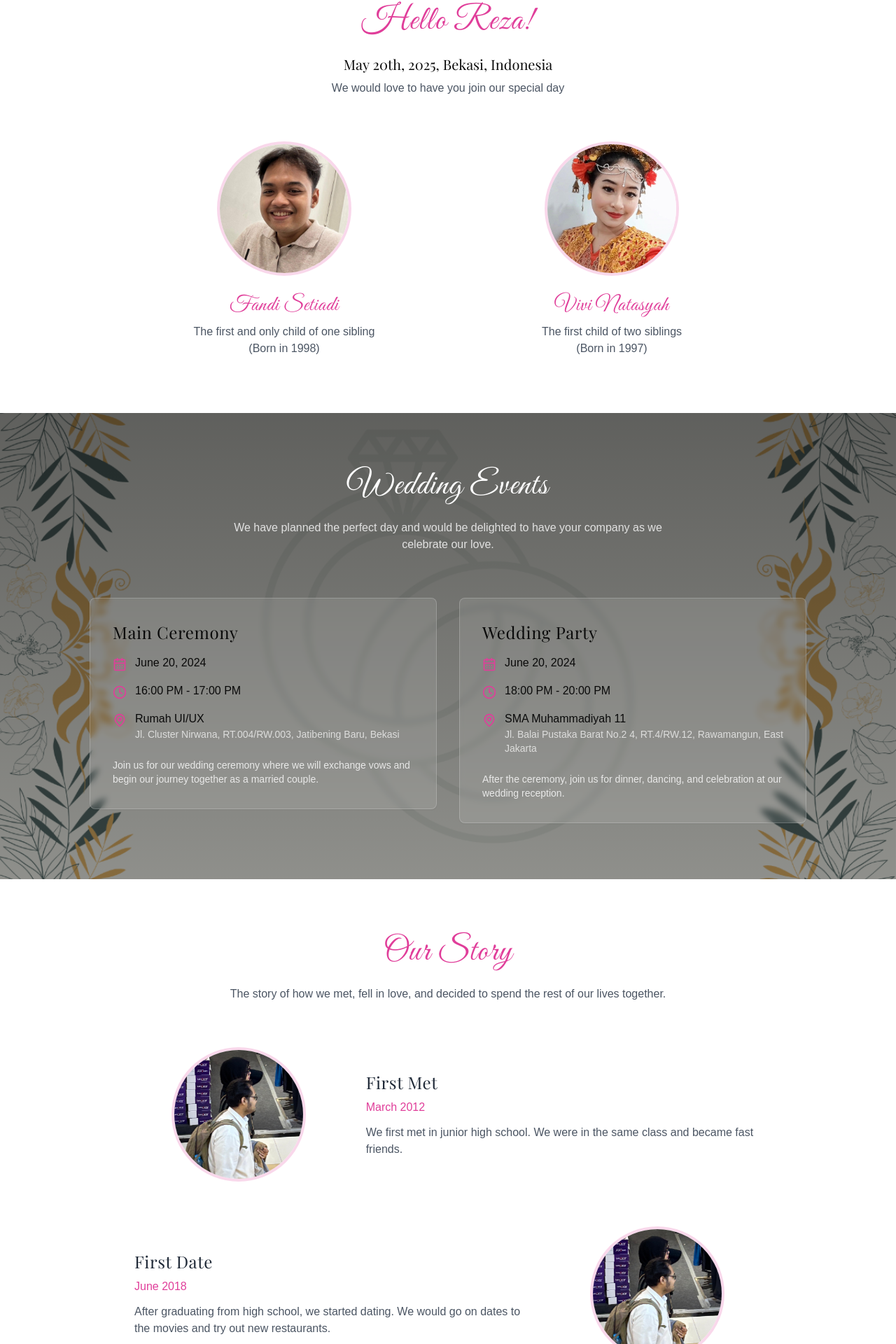
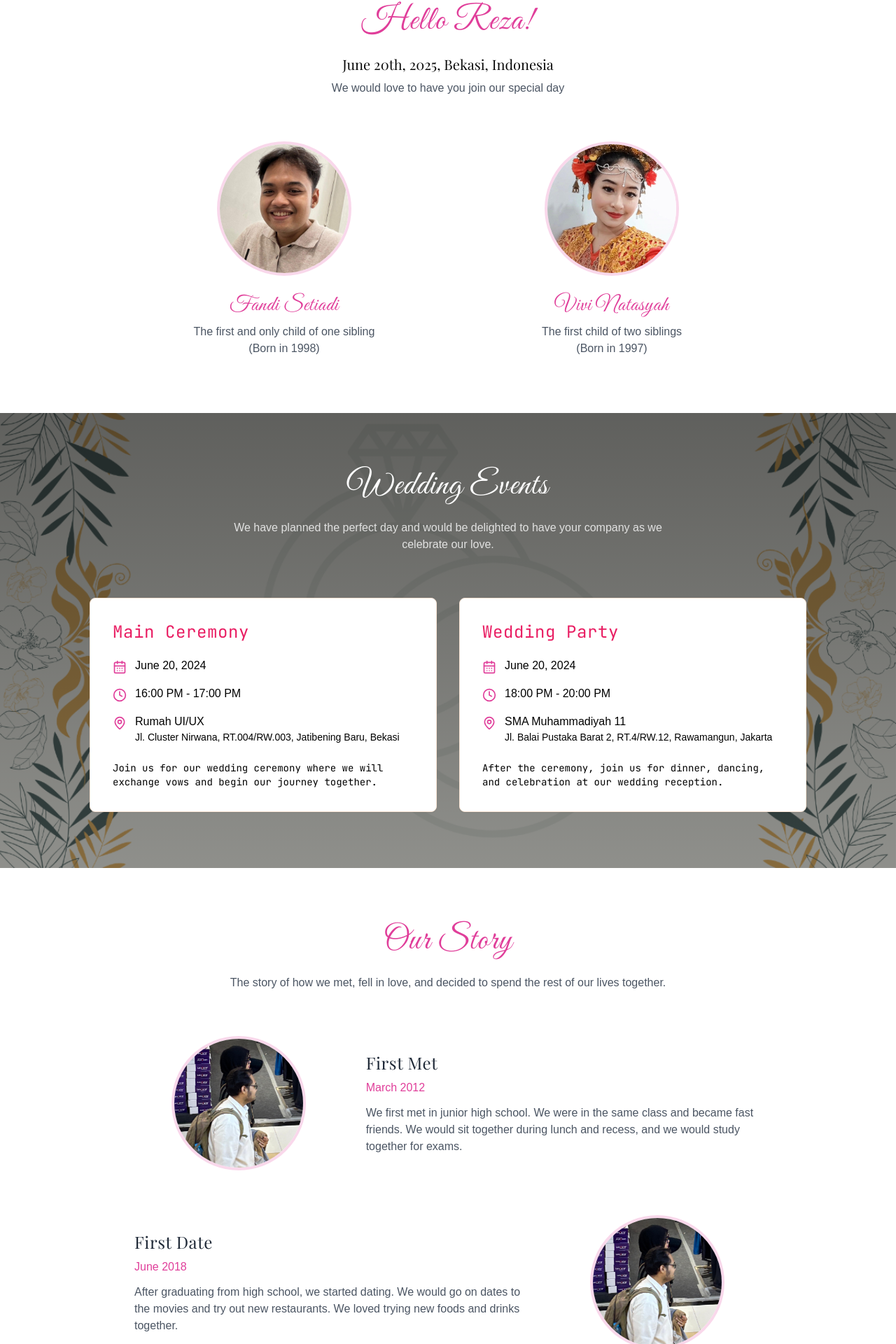
Before and after one commit to mrezakhalafi/planify-app, a Next.js app: page / in a window 1280 px wide. Shown: the part 874-2794 px from the top of the page at 70% size. Built offline with nearby package versions, Linux system fonts and the light colour scheme; a web font is replaced by a local one.

Commit message:
Checkpoint all section

```diff
--- a/components/countdown-section.tsx
+++ b/components/countdown-section.tsx
@@ -52,7 +52,7 @@ export default function CountdownSection() {
   }, []);
 
   return (
-    <section id="countdown" className="countdown-gradient py-24 text-white">
+    <section id="countdown" className="countdown-gradient py-40 text-white">
       <div className="container mx-auto px-4 text-center">
         <div className={`${isVisible ? 'animate-fade-in' : 'opacity-0'}`}>
           <div className="mb-8">
--- a/components/details-section.tsx
+++ b/components/details-section.tsx
@@ -27,7 +27,7 @@ export default function DetailsSection() {
         <div className={`text-center mb-16 ${isVisible ? 'animate-fade-in' : 'opacity-0'}`}>
           <h2 className="font-script text-primary text-5xl mb-6">Hello Reza!</h2>
           <div className="max-w-2xl mx-auto">
-            <p className="text-xl font-playfair mb-2">May 20th, 2025, Bekasi, Indonesia</p>
+            <p className="text-xl font-playfair mb-2">June 20th, 2025, Bekasi, Indonesia</p>
             <p className="text-gray-600">We would love to have you join our special day</p>
           </div>
         </div>
--- a/components/events-section.tsx
+++ b/components/events-section.tsx
@@ -29,14 +29,14 @@ export default function EventsSection() {
       time: "16:00 PM - 17:00 PM",
       location: "Rumah UI/UX",
       address: "Jl. Cluster Nirwana, RT.004/RW.003, Jatibening Baru, Bekasi",
-      description: "Join us for our wedding ceremony where we will exchange vows and begin our journey together as a married couple."
+      description: "Join us for our wedding ceremony where we will exchange vows and begin our journey together."
     },
     {
       title: "Wedding Party",
       date: "June 20, 2024",
       time: "18:00 PM - 20:00 PM",
       location: "SMA Muhammadiyah 11",
-      address: "Jl. Balai Pustaka Barat No.2 4, RT.4/RW.12, Rawamangun, East Jakarta",
+      address: "Jl. Balai Pustaka Barat 2, RT.4/RW.12, Rawamangun, Jakarta",
       description: "After the ceremony, join us for dinner, dancing, and celebration at our wedding reception."
     }
   ];
@@ -58,35 +58,35 @@ export default function EventsSection() {
               className={`${isVisible ? 'animate-slide-up' : 'opacity-0'}`}
               style={{ animationDelay: `${0.2 + index * 0.2}s` }}
             >
-              <Card className="bg-white/10 backdrop-blur-sm border-white/20 hover:bg-white/15 transition-all duration-300">
+              <Card className="bg-white dark:bg-white border-[#F9E4D4] dark:border-[#F9E4D4] hover:bg-[#fff3ea] dark:hover:bg-[#fff3ea] transition-all duration-300">
                 <CardContent className="p-8">
-                  <h3 className="text-2xl font-playfair mb-4">{event.title}</h3>
+                  <h3 className="text-2xl mb-5 dark:text-[#E91E63] font-mono text-[#E91E63]">{event.title}</h3>
 
                   <div className="space-y-4">
                     <div className="flex items-start">
-                      <CalendarDays className="w-5 h-5 mr-3 text-primary shrink-0 mt-1" />
+                      <CalendarDays className="w-5 h-5 mr-3 text-primary dark:text-[#E91E63] shrink-0 mt-1" />
                       <div>
-                        <p className="font-medium">{event.date}</p>
+                        <p className="font-medium text-black dark:text-[#E91E63]">{event.date}</p>
                       </div>
                     </div>
 
                     <div className="flex items-start">
-                      <Clock className="w-5 h-5 mr-3 text-primary shrink-0 mt-1" />
+                      <Clock className="w-5 h-5 mr-3 text-primary dark:text-[#E91E63] shrink-0 mt-1" />
                       <div>
-                        <p className="font-medium">{event.time}</p>
+                        <p className="font-medium text-black dark:text-[#E91E63]">{event.time}</p>
                       </div>
                     </div>
 
                     <div className="flex items-start">
-                      <MapPin className="w-5 h-5 mr-3 text-primary shrink-0 mt-1" />
+                      <MapPin className="w-5 h-5 mr-3 text-primary dark:text-[#E91E63] shrink-0 mt-1" />
                       <div>
-                        <p className="font-medium">{event.location}</p>
-                        <p className="text-white/70 text-sm">{event.address}</p>
+                        <p className="font-medium text-black dark:text-[#E91E63]">{event.location}</p>
+                        <p className="text-black dark:text-[#E91E63] text-sm">{event.address}</p>
                       </div>
                     </div>
                   </div>
 
-                  <p className="mt-6 text-white/80 text-sm">{event.description}</p>
+                  <p className="mt-6 text-black dark:text-[#E91E63] text-sm font-mono">{event.description}</p>
                 </CardContent>
               </Card>
             </div>
--- a/components/navbar.tsx
+++ b/components/navbar.tsx
@@ -47,7 +47,7 @@ export function Navbar() {
 
         {/* Desktop navigation */}
         <nav className="hidden md:flex items-center space-x-8">
-          {['Home', 'Details', 'Events', 'Story', 'Gallery', 'Countdown', 'Location'].map((item) => (
+          {['Home', 'Details', 'Events', 'Story', 'Gallery', 'Ready?'].map((item) => (
             <Link
               key={item}
               href={`#${item.toLowerCase()}`}
@@ -62,7 +62,7 @@ export function Navbar() {
         {isMenuOpen && (
           <div className="absolute top-full left-0 right-0 bg-black/90 backdrop-blur-md mt-0 py-4 md:hidden animate-fade-in">
             <nav className="flex flex-col space-y-4 px-6">
-              {['Home', 'Details', 'Events', 'Story', 'Gallery', 'Countdown', 'Location'].map((item) => (
+              {['Home', 'Details', 'Events', 'Story', 'Gallery', 'Ready?'].map((item) => (
                 <Link
                   key={item}
                   href={`#${item.toLowerCase()}`}
--- a/components/story-section.tsx
+++ b/components/story-section.tsx
@@ -26,25 +26,25 @@ export default function StorySection() {
       title: "First Met",
       date: "March 2012",
       image: "/images/together.jpeg",
-      description: "We first met in junior high school. We were in the same class and became fast friends."
+      description: "We first met in junior high school. We were in the same class and became fast friends. We would sit together during lunch and recess, and we would study together for exams."
     },
     {
       title: "First Date",
       date: "June 2018",
       image: "/images/together.jpeg",
-      description: "After graduating from high school, we started dating. We would go on dates to the movies and try out new restaurants."
+      description: "After graduating from high school, we started dating. We would go on dates to the movies and try out new restaurants. We loved trying new foods and drinks together."
     },
     {
       title: "In a Relationship",
       date: "October 2022",
       image: "/images/together.jpeg",
-      description: "We started college and began living together. We would study together and go on adventures on the weekends."
+      description: "We started college and began living together. We would study together and go on adventures on the weekends. We loved exploring new places and trying new things together."
     },
     {
       title: "The Proposal",
       date: "January 2025",
       image: "/images/together.jpeg",
-      description: "After graduating from college, we started working. I proposed to her on a romantic getaway to Bekasi."
+      description: "After graduating from college, we started working. I proposed to her on a romantic getaway to Bekasi. I took her to a beautiful restaurant overlooking the city, and I got down on one knee and asked her to be my wife."
     }
   ];
 
@@ -81,7 +81,7 @@ export default function StorySection() {
 
               <div className="w-full md:w-2/3">
                 <h3 className="text-2xl font-playfair text-gray-800 mb-2">{item.title}</h3>
-                <p className="text-primary font-medium mb-3">{item.date}</p>
+                <p className="text-primary text-1xl mb-3">{item.date}</p>
                 <p className="text-gray-600">{item.description}</p>
               </div>
             </div>
```
